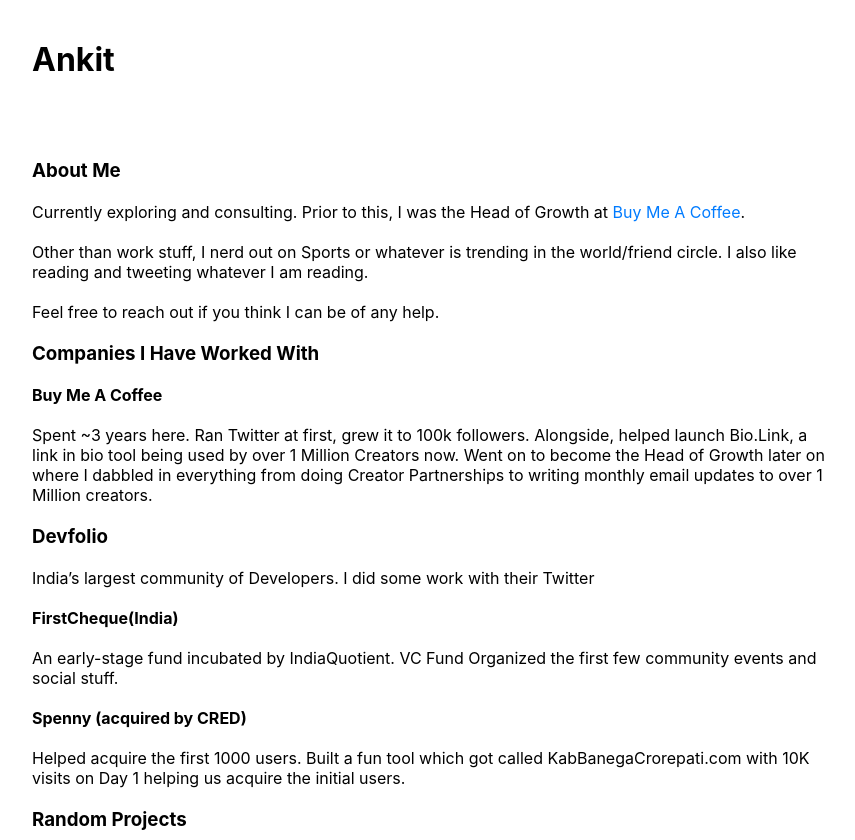
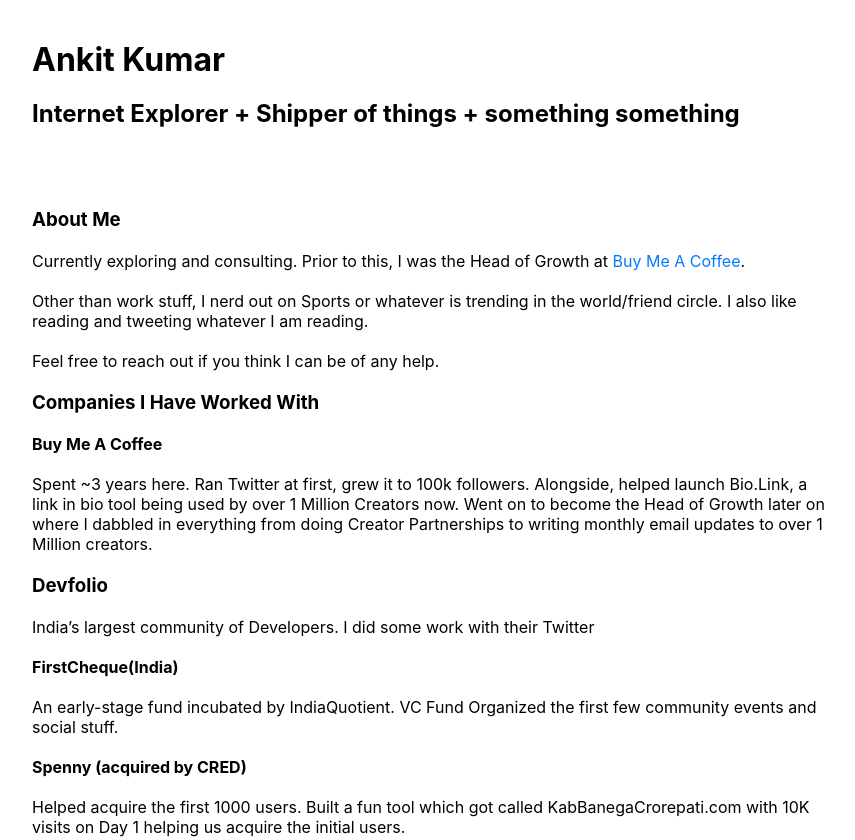
Before and after one commit to ankitkr0/personal, a plain HTML site: page index.html in a window 1280 px wide. Shown: the top 840 px of the page, without its empty margins (208-1063 px from the left). Drawn offline with Linux system fonts and the light colour scheme.

Commit message:
Update index.html

```diff
--- a/index.html
+++ b/index.html
@@ -4,7 +4,8 @@
 <body>
     <header>
         <div class="container">
-            <h1>Ankit</h1>
+            <h1>Ankit Kumar</h1>
+            <h2>Internet Explorer + Shipper of things + something something</h2>
         </div>
     </header>
 
```
